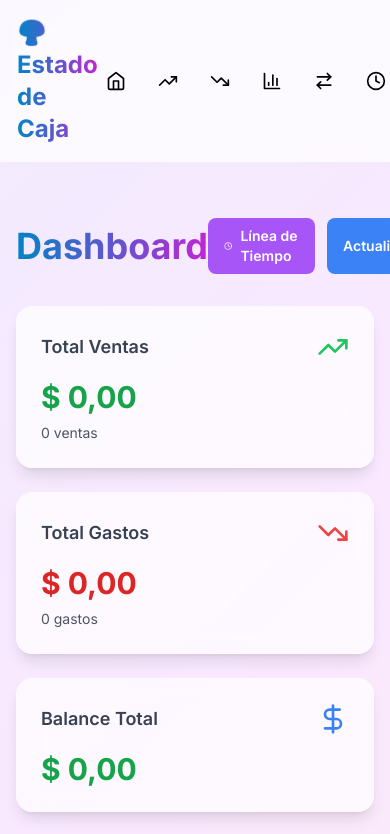
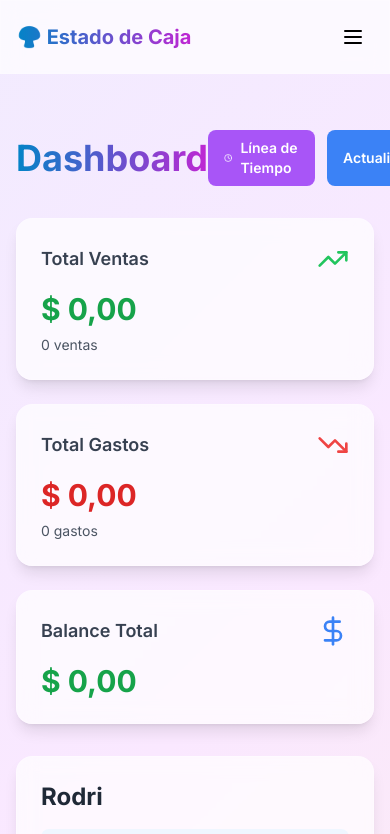
Before and after one commit to rplutino-work/estadodecaja, a Next.js app: page /dashboard in a window 390 px wide. Shown: the top 834 px of the page. Built offline with nearby package versions, Linux system fonts and the light colour scheme.

Commit message:
first commit

```diff
--- a/components/Navbar.tsx
+++ b/components/Navbar.tsx
@@ -1,36 +1,94 @@
+'use client'
+
+import { useState } from 'react'
 import Link from 'next/link'
-import { Home, TrendingUp, TrendingDown, BarChart3, Settings, ArrowRightLeft, Clock } from 'lucide-react'
+import { usePathname } from 'next/navigation'
+import { Home, TrendingUp, TrendingDown, BarChart3, Settings, ArrowRightLeft, Clock, Menu, X } from 'lucide-react'
 
 export default function Navbar() {
+  const [isOpen, setIsOpen] = useState(false)
+  const pathname = usePathname()
+
+  const menuItems = [
+    { href: '/', icon: Home, label: 'Inicio' },
+    { href: '/ventas', icon: TrendingUp, label: 'Ventas' },
+    { href: '/gastos', icon: TrendingDown, label: 'Gastos' },
+    { href: '/dashboard', icon: BarChart3, label: 'Dashboard' },
+    { href: '/ajustes', icon: ArrowRightLeft, label: 'Ajustes' },
+    { href: '/timeline', icon: Clock, label: 'Timeline' },
+    { href: '/configuracion', icon: Settings, label: 'Configuración' },
+  ]
+
+  const isActive = (href: string) => pathname === href
+
   return (
     <nav className="glass-effect sticky top-0 z-50 mb-6">
       <div className="container mx-auto px-4 py-4">
         <div className="flex items-center justify-between">
-          <Link href="/" className="text-2xl font-bold bg-gradient-to-r from-primary-600 to-accent-600 bg-clip-text text-transparent">
+          <Link
+            href="/"
+            className="text-xl md:text-2xl font-bold bg-gradient-to-r from-primary-600 to-accent-600 bg-clip-text text-transparent"
+            onClick={() => setIsOpen(false)}
+          >
             🍄 Estado de Caja
           </Link>
-          <div className="flex gap-4">
-            <Link href="/" className="p-2 rounded-lg hover:bg-white/50 transition-colors">
-              <Home className="w-5 h-5" />
-            </Link>
-            <Link href="/ventas" className="p-2 rounded-lg hover:bg-white/50 transition-colors">
-              <TrendingUp className="w-5 h-5" />
-            </Link>
-            <Link href="/gastos" className="p-2 rounded-lg hover:bg-white/50 transition-colors">
-              <TrendingDown className="w-5 h-5" />
-            </Link>
-            <Link href="/dashboard" className="p-2 rounded-lg hover:bg-white/50 transition-colors">
-              <BarChart3 className="w-5 h-5" />
-            </Link>
-            <Link href="/ajustes" className="p-2 rounded-lg hover:bg-white/50 transition-colors">
-              <ArrowRightLeft className="w-5 h-5" />
-            </Link>
-            <Link href="/timeline" className="p-2 rounded-lg hover:bg-white/50 transition-colors">
-              <Clock className="w-5 h-5" />
-            </Link>
-            <Link href="/configuracion" className="p-2 rounded-lg hover:bg-white/50 transition-colors">
-              <Settings className="w-5 h-5" />
-            </Link>
+
+          {/* Desktop Menu */}
+          <div className="hidden md:flex gap-4">
+            {menuItems.map((item) => {
+              const Icon = item.icon
+              return (
+                <Link
+                  key={item.href}
+                  href={item.href}
+                  className={`p-2 rounded-lg hover:bg-white/50 transition-colors ${
+                    isActive(item.href) ? 'bg-white/30' : ''
+                  }`}
+                  title={item.label}
+                >
+                  <Icon className="w-5 h-5" />
+                </Link>
+              )
+            })}
+          </div>
+
+          {/* Mobile Menu Button */}
+          <button
+            onClick={() => setIsOpen(!isOpen)}
+            className="md:hidden p-2 rounded-lg hover:bg-white/50 transition-colors"
+            aria-label="Toggle menu"
+          >
+            {isOpen ? (
+              <X className="w-6 h-6" />
+            ) : (
+              <Menu className="w-6 h-6" />
+            )}
+          </button>
+        </div>
+
+        {/* Mobile Menu */}
+        <div
+          className={`md:hidden overflow-hidden transition-all duration-300 ease-in-out ${
+            isOpen ? 'max-h-96 opacity-100 mt-4' : 'max-h-0 opacity-0'
+          }`}
+        >
+          <div className="flex flex-col gap-2 py-2">
+            {menuItems.map((item) => {
+              const Icon = item.icon
+              return (
+                <Link
+                  key={item.href}
+                  href={item.href}
+                  onClick={() => setIsOpen(false)}
+                  className={`flex items-center gap-3 px-4 py-3 rounded-lg hover:bg-white/50 transition-colors ${
+                    isActive(item.href) ? 'bg-white/30 font-semibold' : ''
+                  }`}
+                >
+                  <Icon className="w-5 h-5" />
+                  <span className="text-gray-700">{item.label}</span>
+                </Link>
+              )
+            })}
           </div>
         </div>
       </div>
```
